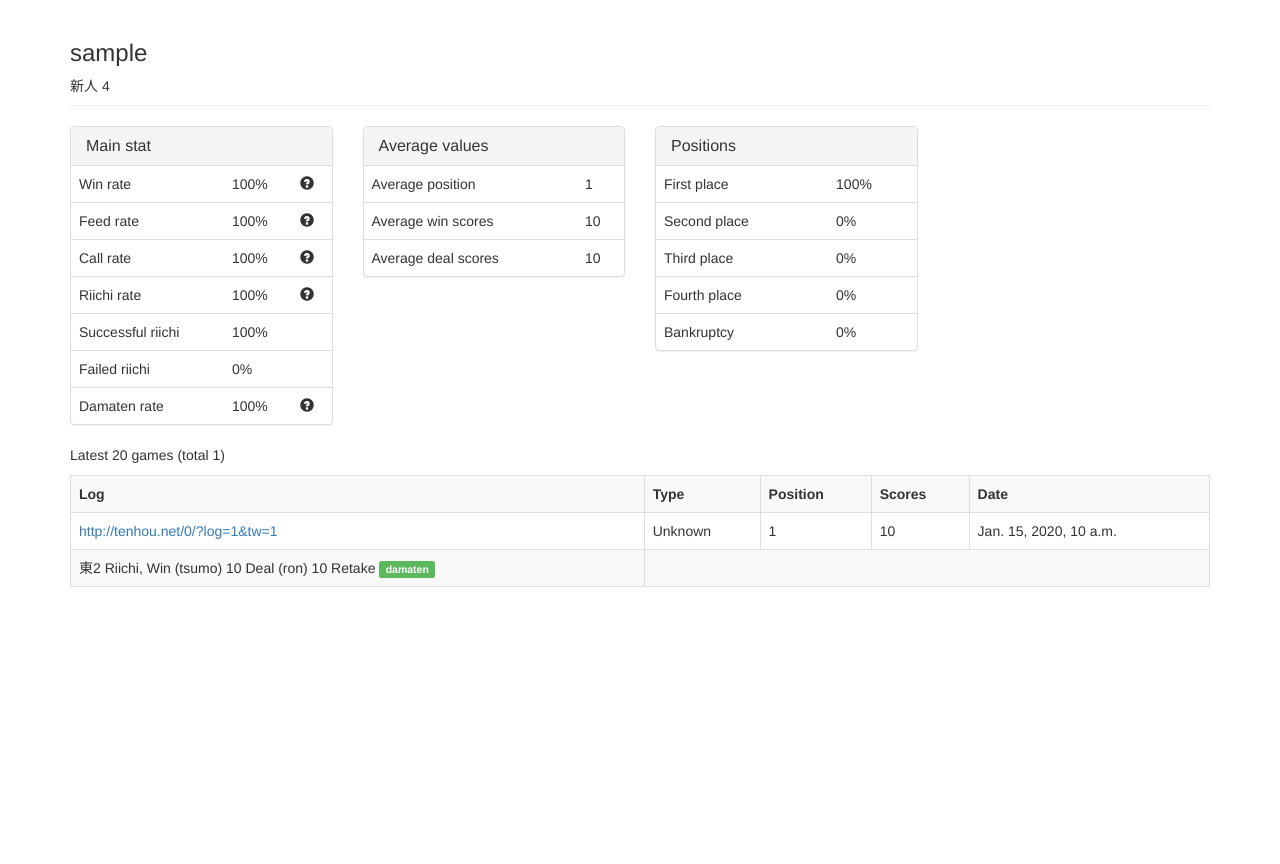
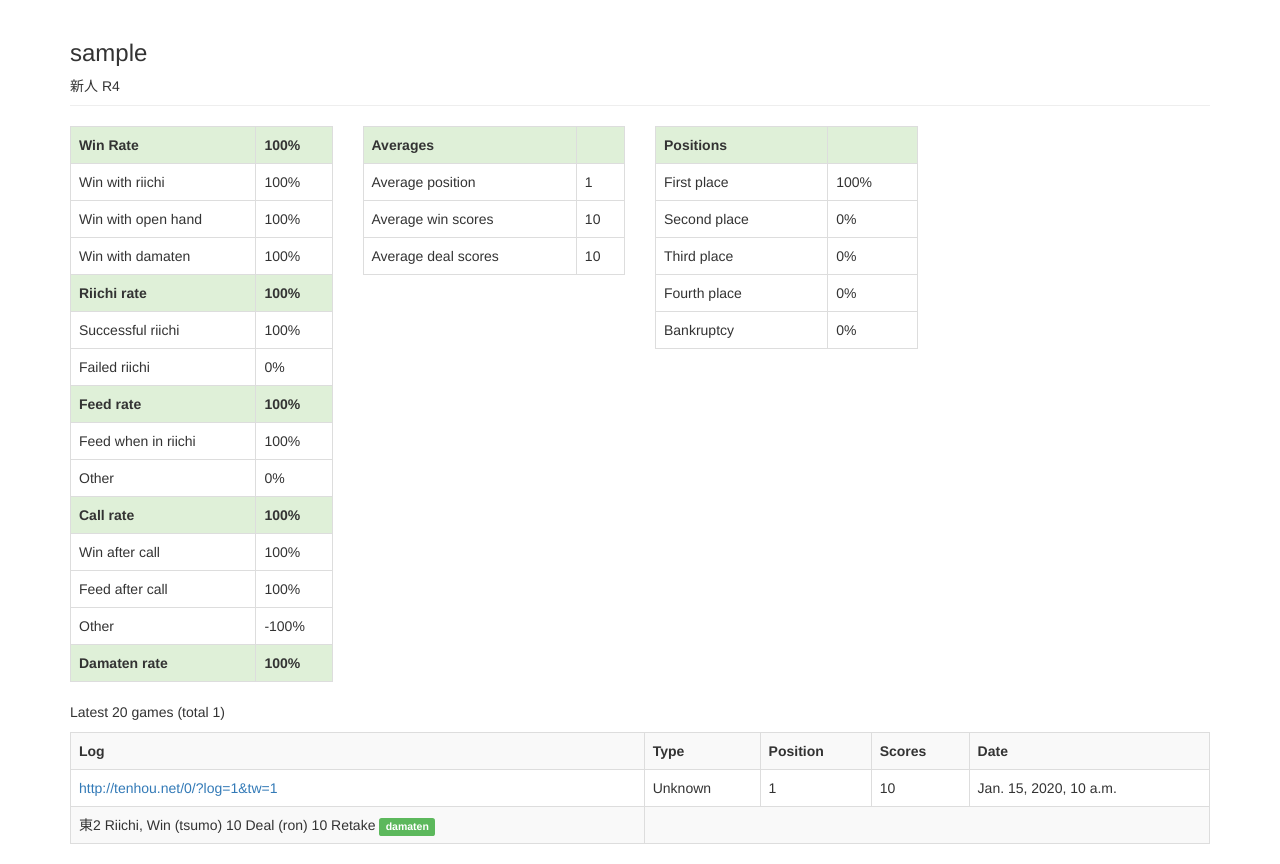
Before and after one commit to MahjongRepository/mahjong-stat, a Django app: page /players/1/ in a window 1280 px wide. Before the commit the page ends 587 px from the top, so only its background shows below. Run offline with Django 3.2, Linux system fonts and the light colour scheme; tables that the repository leaves empty hold one stand-in row (values such as "Sample post"); some libraries are stand-ins or nearby versions.

Commit message:
Display more statistics

```diff
--- a/project/website/games/views.py
+++ b/project/website/games/views.py
@@ -27,9 +27,25 @@ def player_statistics(request, player_id):
 
     riichi_successful = rounds.filter(is_riichi=True, is_win=True).count()
     riichi_failed = riichi_rounds - riichi_successful
-
     riichi_successful = (riichi_successful / riichi_rounds) * 100
     riichi_failed = (riichi_failed / riichi_rounds) * 100
+
+    win_with_riichi = rounds.filter(is_riichi=True, is_win=True).count()
+    win_with_open_hand = rounds.filter(is_open_hand=True, is_win=True).count()
+    win_with_damaten = rounds.filter(is_damaten=True, is_win=True).count()
+    win_with_riichi = (win_with_riichi / win_rounds) * 100
+    win_with_open_hand = (win_with_open_hand / win_rounds) * 100
+    win_with_damaten = (win_with_damaten / win_rounds) * 100
+
+    feed_when_riichi = rounds.filter(is_riichi=True, is_deal=True).count()
+    other_feed = ((deal_rounds - feed_when_riichi) / deal_rounds) * 100
+    feed_when_riichi = (feed_when_riichi / deal_rounds) * 100
+
+    call_and_win = rounds.filter(is_open_hand=True, is_win=True).count()
+    call_and_deal = rounds.filter(is_open_hand=True, is_deal=True).count()
+    call_and_win = (call_and_win / open_hand_rounds) * 100
+    call_and_deal = (call_and_deal / open_hand_rounds) * 100
+    call_and_other = 100 - call_and_deal - call_and_win
 
     average_position = games.aggregate(Avg('player_position'))['player_position__avg']
     average_deal_scores = (rounds
@@ -74,4 +90,15 @@ def player_statistics(request, player_id):
         'third_position_rate': third_position_rate,
         'fourth_position_rate': fourth_position_rate,
         'bankruptcy_rate': bankruptcy_rate,
+
+        'win_with_riichi': win_with_riichi,
+        'win_with_open_hand': win_with_open_hand,
+        'win_with_damaten': win_with_damaten,
+
+        'feed_when_riichi': feed_when_riichi,
+        'other_feed': other_feed,
+
+        'call_and_win': call_and_win,
+        'call_and_deal': call_and_deal,
+        'call_and_other': call_and_other,
     })
--- a/project/website/templates/base.html
+++ b/project/website/templates/base.html
@@ -5,6 +5,11 @@
     <title></title>
 
     <link rel="stylesheet" href="https://maxcdn.bootstrapcdn.com/bootstrap/3.3.6/css/bootstrap.min.css" integrity="sha384-1q8mTJOASx8j1Au+a5WDVnPi2lkFfwwEAa8hDDdjZlpLegxhjVME1fgjWPGmkzs7" crossorigin="anonymous">
+    <style>
+        tr.success {
+            font-weight: bold;
+        }
+    </style>
 </head>
 <body>
     <div class="container">
--- a/project/website/templates/website/player_statistics.html
+++ b/project/website/templates/website/player_statistics.html
@@ -4,75 +4,80 @@
 {% block content %}
     <div class="page-header">
         <h3>{{ player.username }}</h3>
-        <span>{{ games.0.get_rank_display }} {{ games.0.rate|floatformat:0 }}</span>
+        <span>{{ games.0.get_rank_display }} R{{ games.0.rate|floatformat:0 }}</span>
     </div>
     <div class="row">
         <div class="col-lg-3">
-            <div class="panel panel-default">
-                <div class="panel-heading">
-                    <h3 class="panel-title">Main stat</h3>
-                </div>
-                <table class="table">
-                    <tr>
-                        <td>Win rate</td>
+            <table class="table table-bordered">
+                <tr class="success">
+                    <td>Win Rate</td>
                     <td>{{ win_rate|floatformat:-2 }}%</td>
-                        <td>
-                            <span class="glyphicon glyphicon-question-sign" aria-hidden="true"
-                                  title="is the number of hands you have won divided by the total number of hands you have played in all games"></span>
-                        </td>
                 </tr>
                 <tr>
+                    <td>Win with riichi</td>
+                    <td>{{ win_with_riichi|floatformat:-2 }}%</td>
+                </tr>
+                <tr>
+                    <td>Win with open hand</td>
+                    <td>{{ win_with_open_hand|floatformat:-2 }}%</td>
+                </tr>
+                <tr>
+                    <td>Win with damaten</td>
+                    <td>{{ win_with_damaten|floatformat:-2 }}%</td>
+                </tr>
+                <tr class="success">
+                    <td>Riichi rate</td>
+                    <td>{{ riichi_rate|floatformat:-2 }}%</td>
+                </tr>
+                <tr>
+                    <td>Successful riichi</td>
+                    <td>{{ riichi_successful|floatformat:-2 }}%</td>
+                </tr>
+                <tr>
+                    <td>Failed riichi</td>
+                    <td>{{ riichi_failed|floatformat:-2 }}%</td>
+                </tr>
+                <tr class="success">
                     <td>Feed rate</td>
                     <td>{{ feed_rate|floatformat:-2 }}%</td>
-                        <td>
-                            <span class="glyphicon glyphicon-question-sign" aria-hidden="true"
-                                  title="is the number of times you have fed the winning tile to an opponent’s hand divided by the total number of hands you have played"></span>
-                        </td>
                 </tr>
                 <tr>
+                    <td>Feed when in riichi</td>
+                    <td>{{ feed_when_riichi|floatformat:-2 }}%</td>
+                </tr>
+                <tr>
+                    <td>Other</td>
+                    <td>{{ other_feed|floatformat:-2 }}%</td>
+                </tr>
+                <tr class="success">
                     <td>Call rate</td>
                     <td>{{ call_rate|floatformat:-2 }}%</td>
-                        <td>
-                            <span class="glyphicon glyphicon-question-sign" aria-hidden="true"
-                                  title="is the number of hands where you have called chii / pon / kan divided by the total number of hands you have played"></span>
-                        </td>
                 </tr>
                 <tr>
-                        <td>Riichi rate</td>
-                        <td>{{ riichi_rate|floatformat:-2 }}%</td>
-                        <td>
-                            <span class="glyphicon glyphicon-question-sign" aria-hidden="true"
-                                  title="is the number of hands where you have called riichi divided by the total number of hands you have played"></span>
-                        </td>
-                    </tr>
-                    <tr class="small-text">
-                        <td>Successful riichi</td>
-                        <td>{{ riichi_successful|floatformat:-2 }}%</td>
-                        <td></td>
-                    </tr>
-                    <tr class="small-text">
-                        <td>Failed riichi</td>
-                        <td>{{ riichi_failed|floatformat:-2 }}%</td>
-                        <td></td>
+                    <td>Win after call</td>
+                    <td>{{ call_and_win|floatformat:-2 }}%</td>
                 </tr>
                 <tr>
+                    <td>Feed after call</td>
+                    <td>{{ call_and_deal|floatformat:-2 }}%</td>
+                </tr>
+                <tr>
+                    <td>Other</td>
+                    <td>{{ call_and_other|floatformat:-2 }}%</td>
+                </tr>
+                <tr class="success">
                     <td>Damaten rate</td>
                     <td>{{ damaten_rate|floatformat:-2 }}%</td>
-                        <td>
-                            <span class="glyphicon glyphicon-question-sign" aria-hidden="true"
-                                  title="is the number of hands where you have won without opening a hand and riichi calling divided by the total number of hands you have played"></span>
-                        </td>
                 </tr>
             </table>
         </div>
-        </div>
 
         <div class="col-lg-3">
-            <div class="panel panel-default">
-                <div class="panel-heading">
-                    <h3 class="panel-title">Average values</h3>
-                </div>
-                <table class="table">
+            <table class="table table-bordered">
+                <tr class="success">
+                    <td>Averages</td>
+                    <td></td>
+                </tr>
                 <tr>
                     <td>Average position</td>
                     <td>{{ average_position|floatformat:-2 }}</td>
@@ -87,14 +92,13 @@
                 </tr>
             </table>
         </div>
-        </div>
 
         <div class="col-lg-3">
-            <div class="panel panel-default">
-                <div class="panel-heading">
-                    <h3 class="panel-title">Positions</h3>
-                </div>
-                <table class="table">
+            <table class="table table-bordered">
+                <tr class="success">
+                    <td>Positions</td>
+                    <td></td>
+                </tr>
                 <tr>
                     <td>First place</td>
                     <td>{{ first_position_rate|floatformat:-2 }}%</td>
@@ -116,7 +120,6 @@
                     <td>{{ bankruptcy_rate|floatformat:-2 }}%</td>
                 </tr>
             </table>
-            </div>
         </div>
 
         <div class="col-lg-12">
```
Also changed, not shown: project/website/management/commands/add_games.py (+4 -7 lines). Lines whose indentation alone changed are shown as unchanged.
